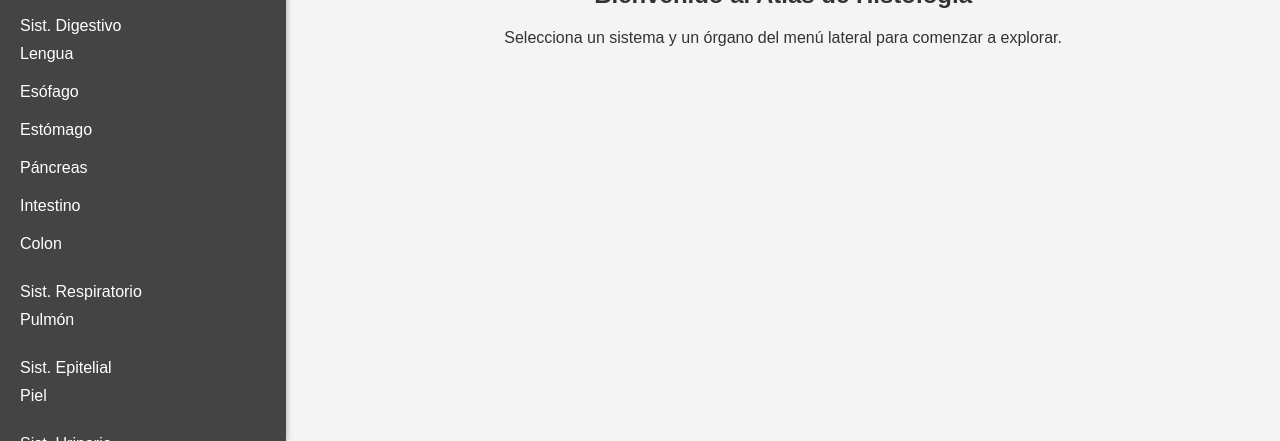
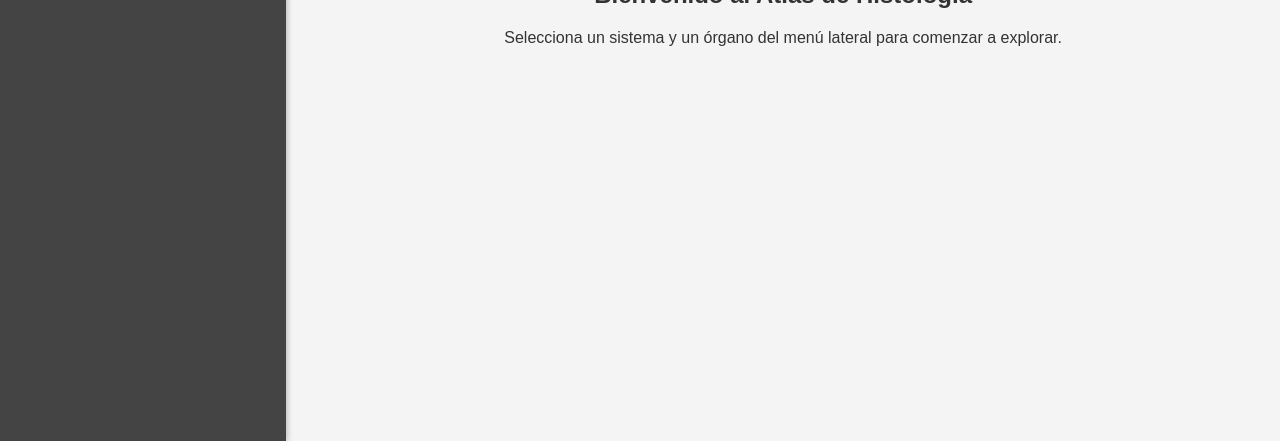
Before and after one commit to ezegrondona/Atlas-MOAR-y-MET, a plain HTML site: page index.html in a window 1280 px wide. Shown: the part 484-925 px from the top of the page. Drawn offline with Linux system fonts and the light colour scheme.

Commit message:
Update styles.css

```diff
--- a/styles.css
+++ b/styles.css
@@ -64,7 +64,7 @@ header {
 .submenu {
     list-style-type: none;
     padding-left: 20px;
-    display: block; /* Inicialmente oculto */
+    display: none; /* Inicialmente oculto */
 }
 
 .menu-item.active > .submenu {
```
